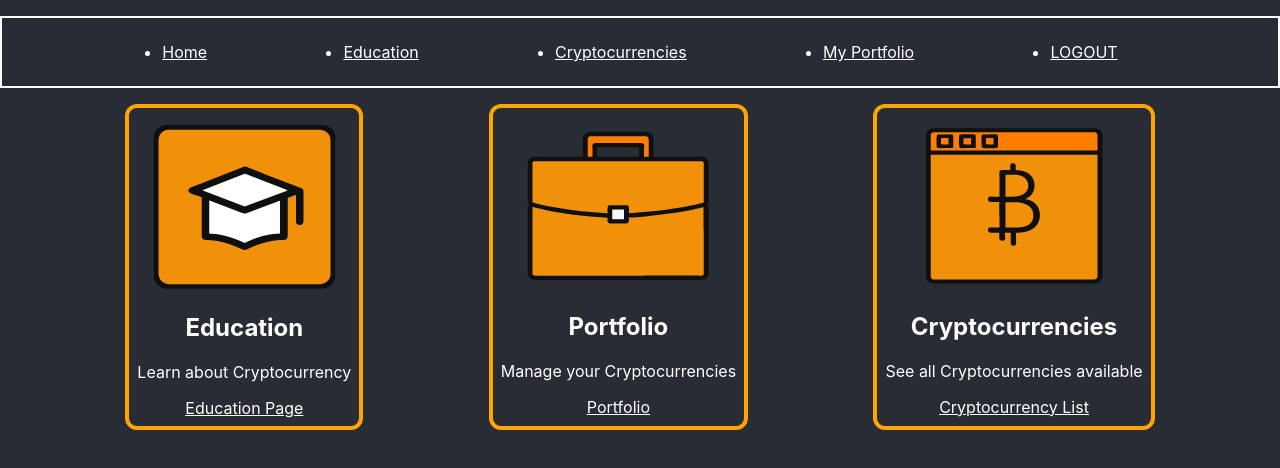
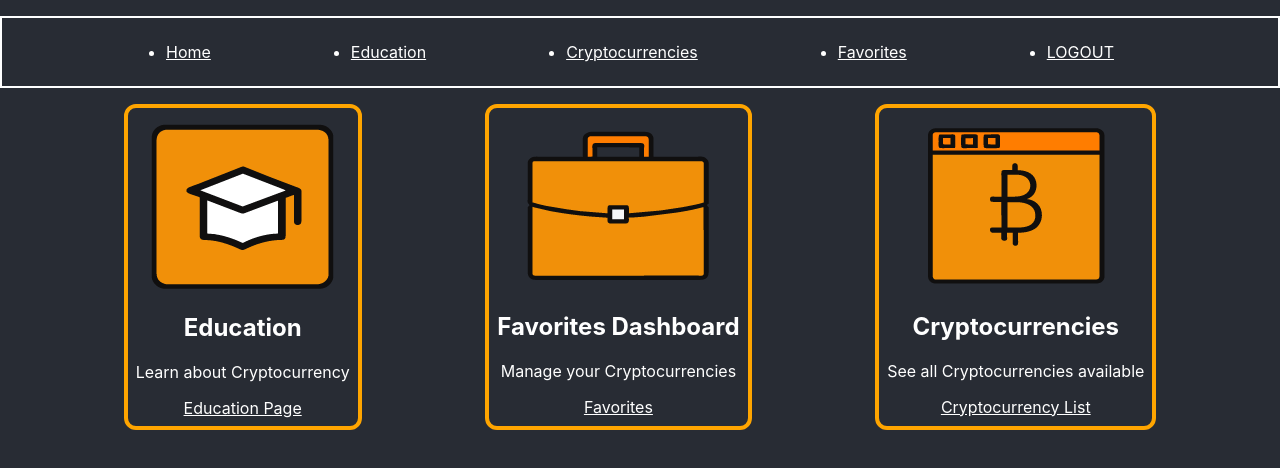
Before and after one commit to KQ7365/Sugar-Free-Crypto, a React (Create React App) app: page / in a window 1280 px wide. Shown: the top 468 px of the page. Built offline with nearby package versions, Linux system fonts and the light colour scheme.

Commit message:
made changes to naming conventions for readability

```diff
--- a/src/App/App.js
+++ b/src/App/App.js
@@ -1,6 +1,4 @@
-import { getAllCryptoTokens } from "../services/cryptoToken";
 import "./App.css";
-import { useEffect, useState } from "react";
 import { CryptoCurrencyList } from "../components/cryptocurrencies/CryptoCurrencyList";
 import { HomePageHTML } from "../components/homepage/HomePage";
 import { Routes, Route, Outlet } from "react-router-dom";
--- a/src/components/cryptocurrencies/CryptoCurrencyList.js
+++ b/src/components/cryptocurrencies/CryptoCurrencyList.js
@@ -21,7 +21,6 @@ export const CryptoCurrencyList = () => {
             return {
               name: key.charAt(0).toUpperCase() + key.slice(1),
               price: formattedPrice,
-              isFavorite: false,
             };
           });
 
@@ -42,7 +41,6 @@ export const CryptoCurrencyList = () => {
     const newCryptoFavorite = {
       name: name,
       price: price,
-      isFavorite: true,
     };
     cryptoCurrencyPost(newCryptoFavorite);
   };
--- a/src/components/homepage/HomePage.js
+++ b/src/components/homepage/HomePage.js
@@ -22,10 +22,10 @@ export const HomePageHTML = () => {
       <div className="card">
         <img src="briefcase.png" className="card-img-top" alt="logo"></img>
         <div className="card-body">
-          <h1 className="card-title">Portfolio</h1>
+          <h1 className="card-title">Favorites Dashboard</h1>
           <p className="card-text">Manage your Cryptocurrencies</p>
           <Link to="portfolio" className="link-theme">
-            Portfolio
+            Favorites
           </Link>
         </div>
       </div>
--- a/src/components/nav/NavBar.js
+++ b/src/components/nav/NavBar.js
@@ -22,7 +22,7 @@ export const NavBar = () => {
         </li>
         <li className="navbar-item">
           <Link className="navbar-item" to="/portfolio">
-            My Portfolio
+            Favorites
           </Link>
         </li>
         <li className="navbar-item">
--- a/src/services/CryptoCurrencyPost.js
+++ b/src/services/CryptoCurrencyPost.js
@@ -1,5 +1,5 @@
 export const cryptoCurrencyPost = (item) => {
-  return fetch("http://localhost:8088/favorites", {
+  return fetch("http://localhost:8088/apiFavorites", {
     method: "POST",
     headers: {
       "Content-Type": "application/json",
--- a/src/services/CryptoFavoriteList.js
+++ b/src/services/CryptoFavoriteList.js
@@ -1,3 +1,3 @@
 export const CryptoFavoriteList = () => {
-  return fetch("http://localhost:8088/favorites").then((res) => res.json());
+  return fetch("http://localhost:8088/apiFavorites").then((res) => res.json());
 };
```
